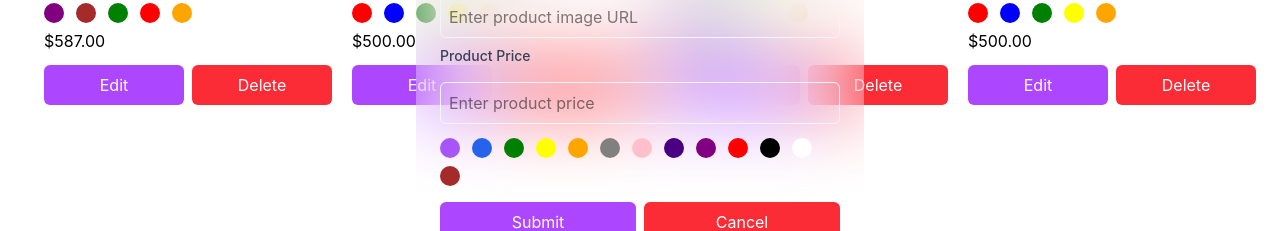
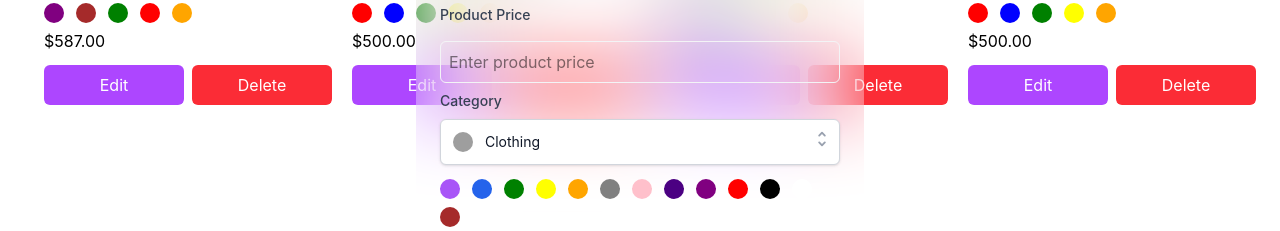
Before and after one commit to AyaHassan55/ProductCrud, a React (Vite) app: page / in a window 1280 px wide. Both pictures are taken after a click on the button "Open Modal". Shown: the part 407-638 px from the top of the page. Built offline with nearby package versions, Linux system fonts and the light colour scheme; grey boxes are pictures that could not be loaded.

Commit message:
add select component from tailwind ui

```diff
--- a/package.json
+++ b/package.json
@@ -11,7 +11,9 @@
   },
   "dependencies": {
     "@headlessui/react": "^2.2.10",
+    "@heroicons/react": "^2.2.0",
     "@tailwindcss/vite": "^4.2.4",
+    "heroicons": "^2.2.0",
     "react": "^19.2.5",
     "react-dom": "^19.2.5",
     "tailwindcss": "^4.2.4",
--- a/src/App.tsx
+++ b/src/App.tsx
@@ -1,6 +1,3 @@
-
-
-
 
 import Button from './components/ui/Button'
 import ProductCard from './components/ProductCard'
@@ -14,6 +11,7 @@ import { validateProduct } from './validation'
 import ErrorMessage from './components/ErrorMessage'
 import CircleColor from './components/ui/CircleColor'
 import { v4 as uuid } from 'uuid';
+import Select from './components/ui/Select'
 const App = () => {
   const defaultProductObj = {
     title: "",
@@ -66,7 +64,7 @@ const App = () => {
 
 
     }
-    setProducts(prev=> [{...product,id:uuid(),colors:tempColor},...prev])
+    setProducts(prev => [{ ...product, id: uuid(), colors: tempColor }, ...prev])
     setProduct(defaultProductObj)
     setTempColor([])
     closeModal()
@@ -98,7 +96,7 @@ const App = () => {
     onClick={() => {
       if (tempColor.includes(color)) {
         // if color in list and click another one > remove it
-        setTempColor(prev=>prev.filter(item=> item !== color))
+        setTempColor(prev => prev.filter(item => item !== color))
         return;
       }
 
@@ -121,6 +119,7 @@ const App = () => {
       <Modal isOpen={isOpen} closeModal={closeModal} title="My Modal Title">
         <form className='space-y-2' onSubmit={submitHandler}>
           {renderFormInputList}
+           <Select />
 
           <div className="flex gap-2 my-1.5 flex-wrap space-x-1">
             {
@@ -130,6 +129,7 @@ const App = () => {
           <div className="flex gap-2 my-1.5 flex-wrap space-x-1">
             {renderProductColors}
           </div>
+
 
 
           <div className='flex justify-between items-center space-x-2 mt-4'>
--- /dev/null
+++ b/src/components/ui/Select.tsx
@@ -0,0 +1,60 @@
+import { useState } from 'react'
+import { Label, Listbox, ListboxButton, ListboxOption, ListboxOptions } from '@headlessui/react'
+import { ChevronUpDownIcon } from '@heroicons/react/16/solid'
+import { CheckIcon } from '@heroicons/react/20/solid'
+import { categories } from '../../data'
+
+const Select = () => {
+  const [selected, setSelected] = useState(categories[0])
+
+  return (
+    <Listbox value={selected} onChange={setSelected}>
+      <Label className="block text-sm font-medium text-gray-700">
+        Category
+      </Label>
+
+      <div className="relative mt-2">
+        <ListboxButton className="grid w-full cursor-pointer grid-cols-1 rounded-md bg-white py-3 pr-2 pl-3 text-left text-gray-900 border border-gray-300 shadow-sm focus:outline-none focus:ring-2 focus:ring-indigo-500 sm:text-sm">
+
+          <span className="flex items-center gap-3 truncate">
+            <img
+              src={selected.imageURL}
+              className="size-5 rounded-full"
+            />
+            <span>{selected.name}</span>
+          </span>
+
+          <ChevronUpDownIcon
+            className="absolute right-2 top-2.5 size-5 text-gray-400"
+          />
+        </ListboxButton>
+
+        <ListboxOptions className="absolute z-10 mt-1 max-h-56 w-full overflow-auto rounded-md bg-white py-1 text-sm shadow-lg border border-gray-200">
+
+          {categories.map((category) => (
+            <ListboxOption
+              key={category.id}
+              value={category}
+              className="relative cursor-pointer select-none py-2 pl-3 pr-9 text-gray-900 hover:bg-indigo-100"
+            >
+              <div className="flex items-center gap-3">
+                <img
+                  src={category.imageURL}
+                  className="size-5 rounded-full"
+                />
+                <span className="truncate">{category.name}</span>
+              </div>
+
+              <span className="absolute right-2 top-2 text-indigo-600">
+                <CheckIcon className="size-5" />
+              </span>
+            </ListboxOption>
+          ))}
+
+        </ListboxOptions>
+      </div>
+    </Listbox>
+  )
+}
+
+export default Select
--- a/src/data/index.tsx
+++ b/src/data/index.tsx
@@ -1,7 +1,7 @@
 
 import { v4 as uuid } from 'uuid';
 
-import type{ IFormInput, IProduct } from '../interfaces';
+import type{ ICategory, IFormInput, IProduct } from '../interfaces';
 export const productList: IProduct[]=[
     {
         id:uuid(),
@@ -10,11 +10,11 @@ export const productList: IProduct[]=[
         description:"The slim & simple Maple Gaming Keyboard from Dev Byte comes with a sleek body and 7- Color RGB LED Back-lighting for smart functionality.",
         price:"587.00",
         colors:["purple", "brown", "green","red","orange"],
-    //     category:{
+        category:{
 
-    //         name:"Clothing",
-    //         imageURL:"https://picsum.photos/seed/Clothing/640/480"
-    //    }
+            name:"Clothing",
+            imageURL:"https://picsum.photos/seed/Clothing/640/480"
+       }
     },
     {
         id:uuid(),
@@ -23,11 +23,11 @@ export const productList: IProduct[]=[
         description:"Ergonomic executive chair upholstered in bonded black leather and PVC padded seat and back for all-day comfort and support",
         price:"500.00",
         colors:["red", "blue", "green","yellow","orange"],
-    //     category:{
+        category:{
 
-    //         name:"Clothing",
-    //         imageURL:"https://picsum.photos/seed/laGcKTSge/640/480"
-    //    }
+            name:"Clothing",
+            imageURL:"https://picsum.photos/seed/laGcKTSge/640/480"
+       }
     },
     {
         id:uuid(),
@@ -36,11 +36,11 @@ export const productList: IProduct[]=[
         description:"The Football Is Good For Training And Recreational Purposes",
         price:"500.00",
         colors:["red", "blue", "green","yellow","orange"],
-    //     category:{
+        category:{
 
-    //         name:"Clothing",
-    //         imageURL:"https://picsum.photos/seed/laGcKTSge/640/480"
-    //    }
+            name:"Clothing",
+            imageURL:"https://picsum.photos/seed/laGcKTSge/640/480"
+       }
     },
     {
         id:uuid(),
@@ -49,11 +49,11 @@ export const productList: IProduct[]=[
         description:"New ABC 13 9370, 13.3, 5th Gen CoreA5-8250U, 8GB RAM, 256GB SSD, power UHD Graphics, OS 10 Home, OS Office A & J 2016",
         price:"500.00",
         colors:["red", "blue", "green","yellow","orange"],
-    //     category:{
+        category:{
 
-    //         name:"Clothing",
-    //         imageURL:"https://picsum.photos/seed/laGcKTSge/640/480"
-    //    }
+            name:"Clothing",
+            imageURL:"https://picsum.photos/seed/laGcKTSge/640/480"
+       }
     },
 ]
 export const formInputList:IFormInput[]=[
@@ -115,3 +115,27 @@ export const colors:string[]=[
 
 
 ]
+export const categories: ICategory[] = [
+    {
+        id:uuid(),
+        name:"Clothing",
+        imageURL:"https://picsum.photos/seed/Clothing/640/480"
+    },
+    {
+        id:uuid(),
+        name:"Electronics",
+        imageURL:"https://picsum.photos/seed/Electronics/640/480"
+    },{
+        id:uuid(),
+        name:"Furniture",
+        imageURL:"https://picsum.photos/seed/Furniture/640/480"
+    },{
+        id:uuid(),
+        name:"Toys",
+        imageURL:"https://picsum.photos/seed/Toys/640/480"
+    },{
+        id:uuid(),
+        name:"Books",
+        imageURL:"https://picsum.photos/seed/Books/640/480"
+    }
+]
--- a/src/interfaces/index.ts
+++ b/src/interfaces/index.ts
@@ -5,10 +5,10 @@ export interface IProduct {
   price: string ;
   imageURL?: string;
   colors: string[];
-  // category: {
-  //   name: string;
-  //   imgURL: string;
-  // }
+  category: {
+    name: string;
+    imageURL: string;
+  }
 }
 export interface IFormInput {
   id: string;
@@ -18,3 +18,8 @@ export interface IFormInput {
   placeholder: string;
   required: boolean;
 }
+export interface ICategory {
+  id: string;
+  name: string;
+  imageURL: string;
+}
```
Also changed, not shown: 1 other file (tests, documents, lock files or other folders).
